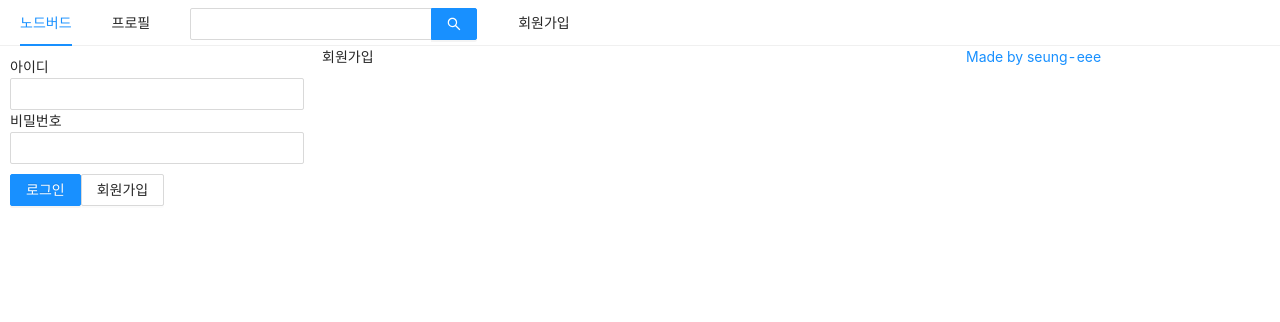
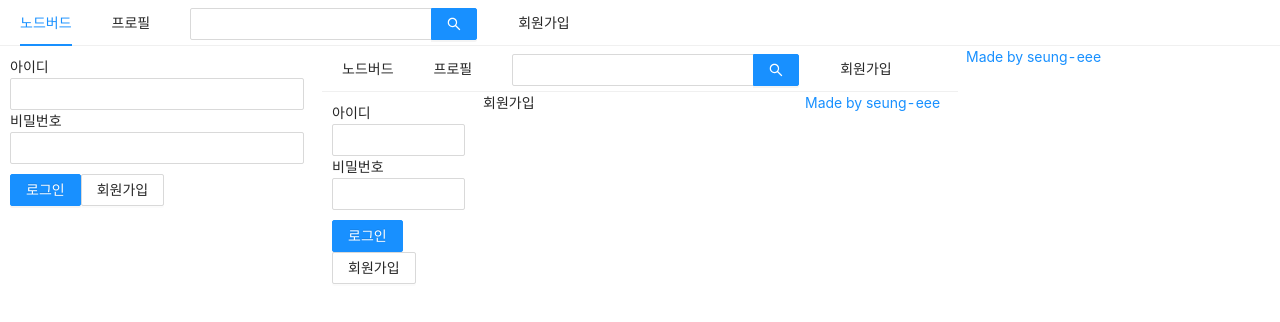
Before and after one commit to seung-eee/react, a Next.js app: page /signup in a window 1280 px wide. Shown: the top 322 px of the page. Built offline with nearby package versions, Linux system fonts and the light colour scheme.

Commit message:
팔로잉/팔로워 목록 및 닉네임 수정 완료

```diff
--- a/components/FollowList.js
+++ b/components/FollowList.js
@@ -5,17 +5,23 @@ import PropTypes from 'prop-types';
 
 const FollowList = ({ header, data }) => {
   return (
+    // 그냥 태그 사용한 건 최적화가 필요함
     <List
+      // 팔로잉 목록/팔로워 목록 => profile 중 <FollowList header="이부분">
       header={<div>{header}</div>}
       grid={{ gutter: 4, xs: 2, md: 3 }}
       style={{ marginBottom: 20 }}
       size="small"
       loadMore={<div style={{ textAlign: 'center', margin: '10px 0' }}><Button>더보기</Button></div>}
       bordered
+      // 더미 데이터(profile 중 followerList/followingList 부분)를 배열로 넣어준 것으로
+      // renderItem의 item으로 들어가서 반복문을 돌려줌
       dataSource={data}
       renderItem={(item) => (
         <List.Item sytle={{ marginTop: 20 }}>
+          {/* icon은  @ant-design/icons에서 가져옴(지금은 차단 아이콘 사용)*/}
           <Card actions={[<StopOutlined key="stop" />]}>
+            {/* item.nickname => 이런식으로 선택해서 배열 사용 */}
             <Card.Meta description={item.nickname} />
           </Card>
         </List.Item>
--- a/pages/signup.js
+++ b/pages/signup.js
@@ -4,12 +4,15 @@ import Head from "next/head";
 const Signup = () => {
   return (
     <>
-      <Head>
-        <title>회원가입 | NodeBird</title>
-      </Head>
       <AppLayout>
-        회원가입
+        <Head>
+          <title>회원가입 | NodeBird</title>
+        </Head>
+        <AppLayout>
+          회원가입
+        </AppLayout>
       </AppLayout>
+
     </>
   )
 }
```
